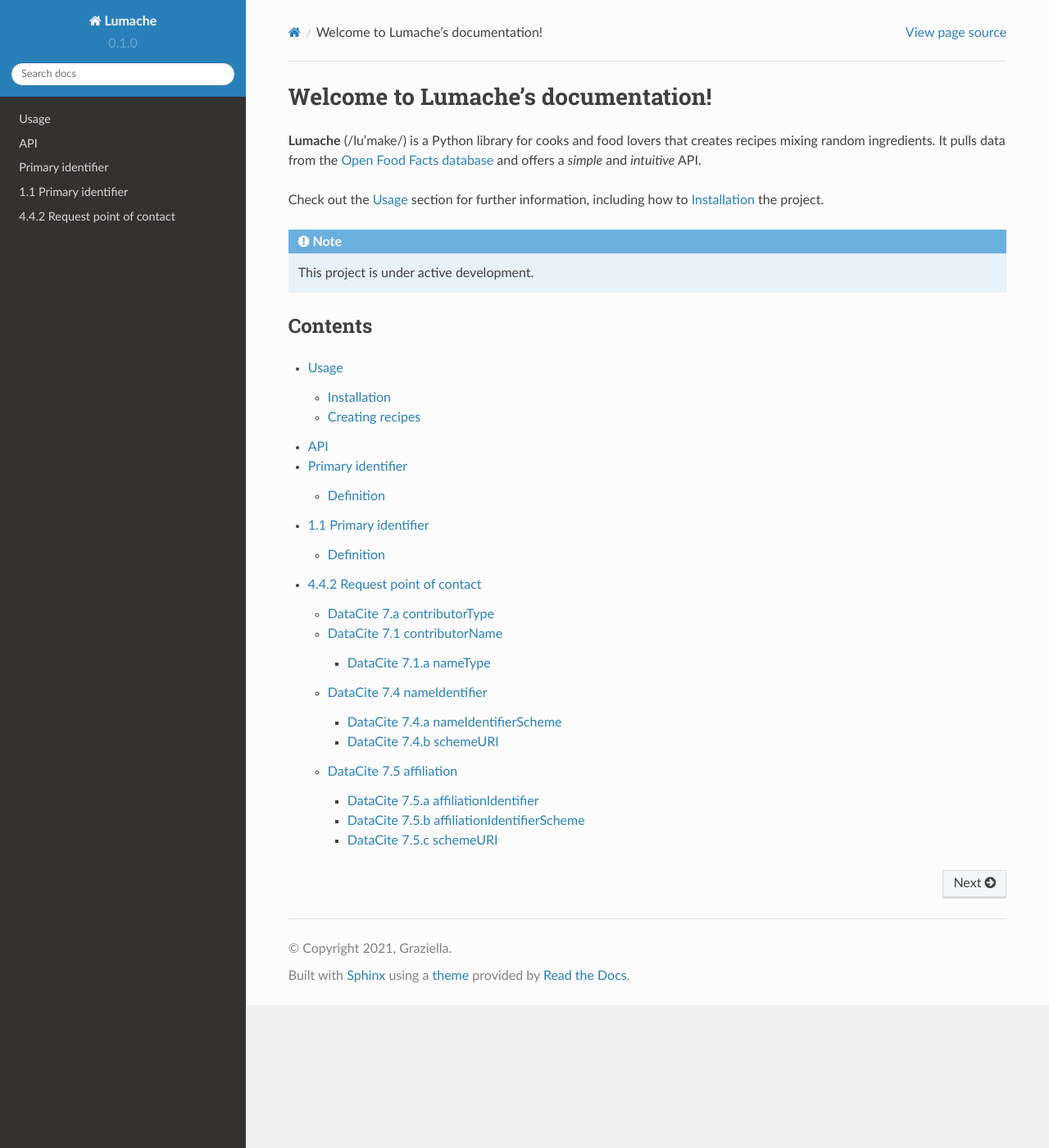
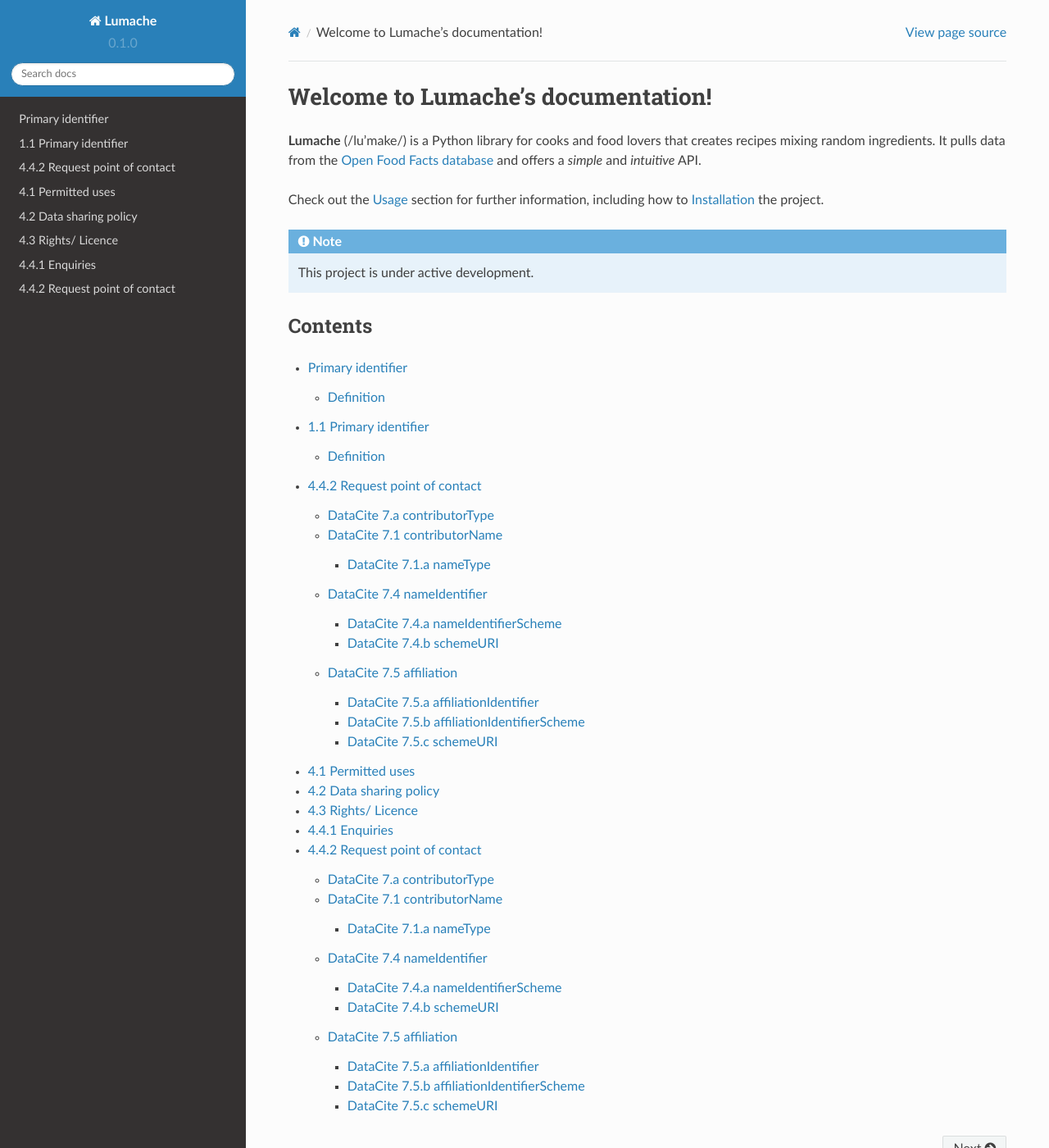
Before and after one commit to mpfl/rtd-tutorial, a Sphinx documentation site: the page built from docs/source/index.rst, in a window 1280 px wide and 1400 px high. Shown: the whole window at 82% size. Built offline with Sphinx 7.4.7 and the Read the Docs theme 2.0.0, drawn with Linux system fonts in a browser that asks for light colours; pages that are not in the unit, such as notebooks, are missing from menus; some of the changed lines change nothing that is shown.

Commit message:
Add Access

```diff
--- a/docs/source/index.rst
+++ b/docs/source/index.rst
@@ -18,9 +18,8 @@
 
 .. toctree::
 
-   usage
-   api
    hesanda
    primary-identifier
    1.1-primary-identifier
    4.4.2-request-point-of-contact
+   metadataprofile
--- /dev/null
+++ b/docs/source/metadataprofile.rst
@@ -0,0 +1,344 @@
+.. _4.1
+
+4.1 Permitted uses
+==============================
+
+======== ==========
+Required Repeatable
+======== ==========
+Yes      Yes
+======== ==========
+
+**Definition**
+A brief general description of the kinds of permitted secondary uses of the dataset. These uses would generally be dictated by the terms of consent and/or HREC approval. A more detailed description of the terms of use would be provided via the Data Sharing Policy [4.2] and Rights/Licence [4.3] attribute.
+
+It is assumed that requests to access data for secondary use may require review on a case by case basis. As such, this attribute is used to indicate the kinds of requests that align with existing consent/HREC approval.
+
+ANZCTR Step 11 must be provided.
+
+Optionally, more structured metadata can be provided to DataCite to enable machine-readability of permitted uses, which the HeSANDA portal can use to provide a better user experience.
+
+If providing metadata to DataCite, DUO - the Data Use Ontology - is recommended here, if appropriate for the dataset. Read an introduction here.
+Note: DUO terms can currently only be applied using the DataCite metadata schema.
+
+
+========================================================= =========== ============== =========================================================================================== ============================ =====
+Source metadata field                                     Occurrences Input type     Example input                                                                               Controlled vocabulary source Notes
+========================================================= =========== ============== =========================================================================================== ============================ =====
+ANZCTR Step 11 -  ’Available for what types of analyses?’ 1           Text           Any purpose, only to achieve the aims in the approved proposal, for IPD meta-analyses, etc.
+DataCite 16 Rights                                        0-n         Text           population origins/ancestry research
+DataCite 16.a rightsURI                                   0-1         Text           http://purl.obolibrary.org/obo/DUO_0000011
+DataCite 16.b rightsIdentifier                            0-1         Text           DUO_0000011
+DataCite 16.c rightsIdentifierScheme                      0-1         Text from list DUO
+DataCite 16.d schemeURI                                   0-1         Text           http://purl.obolibrary.org/obo/duo.owl
+========================================================= =========== ============== =========================================================================================== ============================ =====
+
+.. _4.2
+
+4.2 Data sharing policy
+==============================
+
+======== ==========
+Required Repeatable
+======== ==========
+Yes       Yes
+======== ==========
+
+**Definition**
+
+A policy statement and/or set of procedures that addresses secondary use of the dataset. This would commonly be presented as a publicly accessible document or webpage that details items such as the following:
+
+Governance roles and responsibilities
+Regulatory requirements (e.g. legal, ethical, funding)
+Requirements for requesting data access (e.g. procedures, time frames, costs)
+Requirements for management and handling of shared data (e.g. storage and disposal, reporting)
+
+Data sharing policies are broad in nature and represent the general position of the data custodian regarding sharing of the dataset. It is common for a specific data sharing agreement to be signed by the requestor and custodian prior to the release of data in response to a data request. Data sharing agreements are contracts between two or more parties that articulate the specific terms and conditions for the sharing of data for a specific purpose. The data sharing policy may be cited in the terms of the data sharing agreement if required.
+
+See also Permitted uses [4.1] and Rights/Licence [4.3].
+
+===================================== =========== ========== ============== ============================ ======================================================================================================================================================================
+Source metadata field                 Occurrences Input type Example input  Controlled vocabulary source Notes
+===================================== =========== ========== ============== ============================ ======================================================================================================================================================================
+NZCTR Step 11: Data sharing statement 1                                                                  See 2.8 Other research outputs and related publications for a more detailed breakdown of DataCite 20 relatedItem. Use relatedItemType “Text” for a data sharing policy.
+===================================== =========== ========== ============== ============================ ======================================================================================================================================================================
+
+.. _4.3
+
+4.3 Rights/ Licence
+==============================
+
+======== ==========
+Required Repeatable
+======== ==========
+No       Yes
+======== ==========
+
+**Definition**
+
+Any intellectual property rights and/or licensing information regarding sharing and/or secondary use of the data object. This may be expressed as:
+
+A textual statement of the rights management associated with the asset
+A legal document under which the asset is made available (e.g. a data sharing agreement template)
+
+See also Permitted uses [4.1] and Data sharing policy [4.2].
+
+
+======================= =========== ========== ============================================================================================================================================================== ============================ =====
+Source metadata field   Occurrences Input type Example input                                                                                                                                                  Controlled vocabulary source Notes
+======================= =========== ========== ============================================================================================================================================================== ============================ =====
+DataCite 16 Rights      0-n         Text       RESTRICTIVE LICENCE AGREEMENT for USE OF MATERIAL [insert description] between THE SUPPLIER [insert Supplier’s name] and THE CUSTOMER [insert Customer’s name]
+DataCite 16.a rightsURI 0-1         Text       https://licenceagreementtemplate.uni.edu.au/
+======================= =========== ========== ============================================================================================================================================================== ============================ =====
+
+.. _4.4.1:
+
+4.4.1 Enquiries
+==============================
+
+======== ==========
+Required Repeatable
+======== ==========
+Yes      Yes
+======== ==========
+
+**Definition**
+
+The relevant point of contact for requesting additional information about the data asset. The point of contact should be enduring (e.g. role-based) as opposed to a specific individual (e.g. a chief investigator).
+
+This may be different to the point of contact for requesting access to the data asset (see Request POC [4.4.2] below).
+
+Email (or URL to web form) for the point of contact.
+
+
+====================================================== =========== ========== ====================================================================================================================== ============================ =====
+Source metadata field                                  Occurrences Input type Example input                                                                                                          Controlled vocabulary source Notes
+====================================================== =========== ========== ====================================================================================================================== ============================ =====
+ANZCTR Step 10 - Contact person for scientific queries      1         Text    Medical Director for the Study, +61 2 9562 5333, Department of Clinical Trials, Holt University, enquiries@holt.edu.au
+====================================================== =========== ========== ====================================================================================================================== ============================ =====
+
+
+.. _4.4.2:
+
+4.4.2 Request point of contact
+==============================
+
+======== ==========
+Required Repeatable
+======== ==========
+Yes      Yes
+======== ==========
+
+**Definition**
+
+The relevant point of contact for requesting access to the data asset (e.g. the data custodian). The point of contact should be enduring (e.g. role-based) as opposed to a specific individual (e.g. a chief investigator).
+
+This may be a different point of contact than that used for enquiries about the data asset (see Enquiries (4.4.1)).
+
+This field will be used by the HeSANDA Federations Service to direct where data requests will be sent.
+
+The Request Point of Contact will need to be separately registered with ARDC to enable this functionality.
+
+
+============================ =========== ========== ============================= ============================ =====
+Source metadata field        Occurrences Input type Example input                 Controlled vocabulary source Notes
+============================ =========== ========== ============================= ============================ =====
+DataCite 7 Contributor                   n/a
+DataCite 7.a contributorType 1           Text       Must be "Distributor"         DataCite
+DataCite 7.1 contributorName
+============================ =========== ========== ============================= ============================ =====
+
+
+*Metadata fields:*
+
+.. contents:: :local:
+
+.. rubric:: Example XML
+
+.. code:: xml
+
+  <contributors>
+      <contributor contributorType="Data Collector">
+          <contributorName nameType="Personal">Garcia, Sofia</contributorName>
+          <givenName>Sofia</givenName>
+          <familyName>Garcia</familyName>
+          <nameIdentifier schemeURI="https://orcid.org/" nameIdentifierScheme="ORCID">0000-0001-5727-2427</nameIdentifier>
+          <affiliation affiliationIdentifier="https://ror.org/03efmqc40" affiiationIdentifierScheme="ROR" schemeURI="https://ror.org">Arizona State University</affiliation>
+      </contributor>
+      <contributor contributorType="HostingInstitution">
+          <contributorName xml:lang="en" nameType="Organizational">California Digital Library</contributorName>
+          <nameIdentifier schemeURI="https://ror.org/" nameIdentifierScheme="ROR">https://ror.org/03yrm5c26</nameIdentifier>
+      </contributor>
+  </contributors>
+
+.. _7.a:
+
+DataCite 7.a contributorType
+~~~~~~~~~~~~~~~~~~~
+
+**Occurrences:** 1
+
+**Input type:** Text
+
+**Example input:** Must be "Distributor"
+
+**Controlled vocabulary source:**
+
+**Notes:**
+
+.. _7.1:
+
+DataCite 7.1 contributorName
+~~~~~~~~~~~~~~~~~~~~~~~~~~~~
+
+**Occurrences:** 1
+
+**Input type:** Text from list
+
+**Example input:** Australasian Leukaemia and Lymphoma Group (ALLG)
+
+**Controlled vocabulary source:** List of all HeSANDA data providers
+
+**Notes:**
+
+.. _7.1.a:
+
+DataCite 7.1.a nameType
+^^^^^^^^^^^^^^^^^^^^^^^
+
+**Occurrences:** 1
+
+**Input type:** Text from list
+
+**Example input:** Must be "Organizational"
+
+**Controlled vocabulary source:**
+
+**Notes:**
+
+.. _7.4:
+
+DataCite 7.4 nameIdentifier
+~~~~~~~~~~~~~~~~~~~~~~~~~~~
+
+**Occurrences:** 0-n
+
+**Input type:** Text
+
+**Example input:** https://ror.org/05t72y326
+
+**Controlled vocabulary source:**
+
+**Notes:** Go to https://ror.org/ to look up the ROR ID for an organisation.
+
+.. _7.4.a:
+
+DataCite 7.4.a nameIdentifierScheme
+^^^^^^^^^^^^^^^^^^^^^^^^^^^^^^^^^^^
+
+**Occurrences:** 1
+
+**Definition:** The name of the name identifier scheme.
+
+**Allowed values, examples, other constraints:**
+
+If nameIdentifier is used, nameIdentifierScheme is mandatory.
+
+Examples:
+
+* ORCID
+* ISNI
+* ROR
+
+.. _7.4.b:
+
+DataCite 7.4.b schemeURI
+^^^^^^^^^^^^^^^^^^^^^^^^
+
+**Occurrences:** 0-1
+
+**Definition:** The URI of the name identifier scheme.
+
+**Allowed values, examples, other constraints:**
+
+Examples:
+
+* https://orcid.org/
+* https://isni.org/
+* https://ror.org/
+
+
+.. _7.5:
+
+DataCite 7.5 affiliation
+~~~~~~~~~~~~~~~~~~~~~~~~
+
+**Occurrences:** 0-n
+
+**Definition:** The organizational or institutional affiliation of the contributor.
+
+**Allowed values, examples, other constraints**
+
+Free text.
+
+The contributor's nameType may be *Organizational* or *Personal*. In the case of an organizational contributor, e.g., a research group,
+this will often be the name of the institution to which that organization belongs.
+
+Examples:
+
+* German National Library of Science and Technology
+* DataCite
+
+
+.. _7.5.a:
+
+DataCite 7.5.a affiliationIdentifier
+^^^^^^^^^^^^^^^^^^^^^^^^^^^^^^^^^^
+
+**Occurrences:** 0-1
+
+**Definition:** Uniquely identifies the organizational affiliation of the contributor.
+
+**Allowed values, examples, other constraints:**
+
+The format is dependent upon scheme.
+
+Examples:
+
+* https://ror.org/04aj4c181
+* https://isni.org/isni/0000000492299539
+
+.. _7.5.b:
+
+DataCite 7.5.b affiliationIdentifierScheme
+^^^^^^^^^^^^^^^^^^^^^^^^^^^^^^^^^^^^^^^^^^
+
+**Occurrences:** 1
+
+**Definition:** The name of the affiliation identifier scheme.
+
+**Allowed values, examples, other constraints:**
+
+If affiliationIdentifier is used, affiliationIdentifierScheme is mandatory.
+
+Examples:
+
+* ROR
+* ISNI
+
+
+.. _7.5.c:
+
+DataCite 7.5.c schemeURI
+^^^^^^^^^^^^^^^^^^^^^^^^
+
+**Occurrences:** 0-1
+
+**Definition:** URI of the affiliation identifier scheme.
+
+**Allowed values, examples, other constraints:**
+
+Examples:
+
+* https://ror.org/
+* https://isni.org/
```
